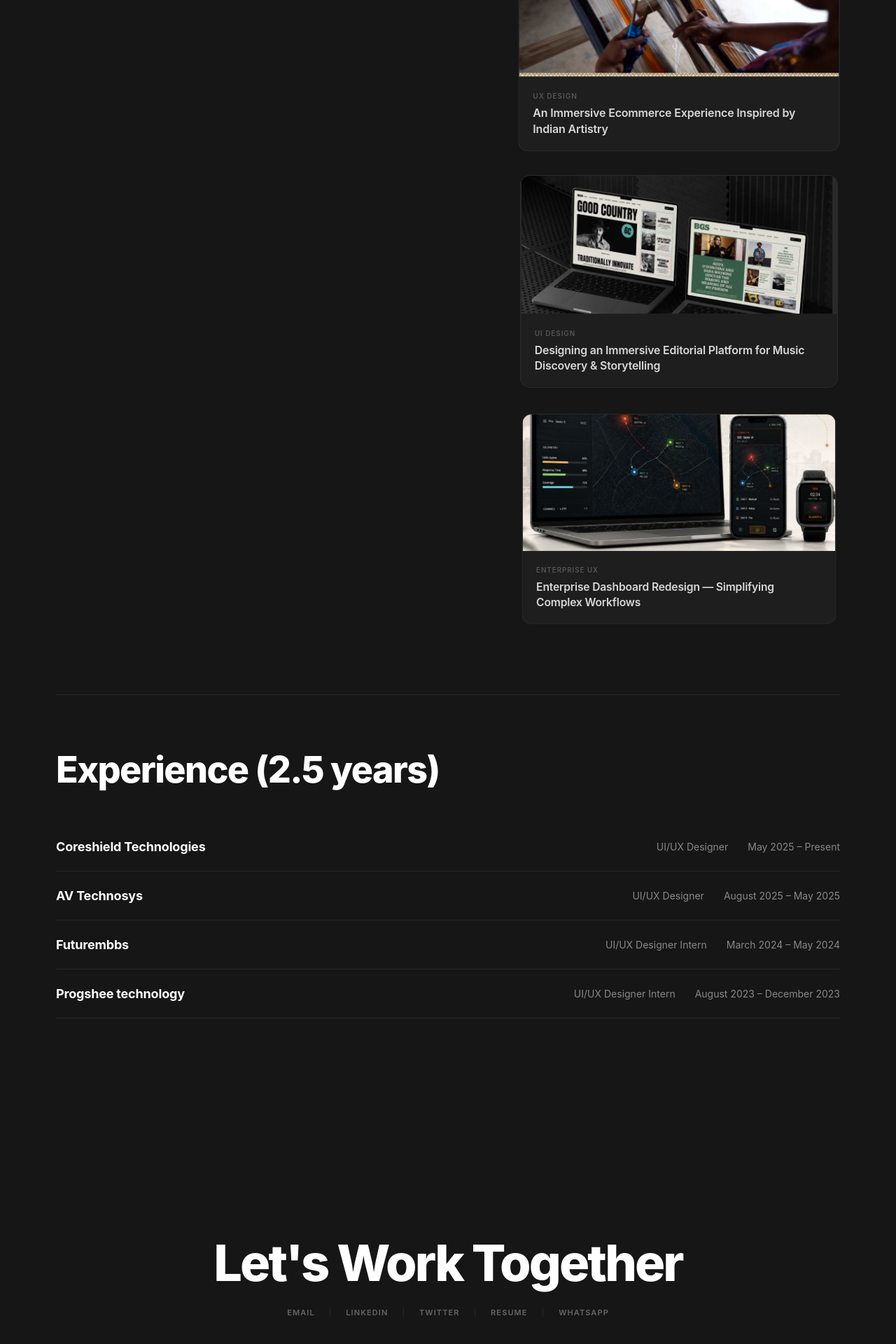
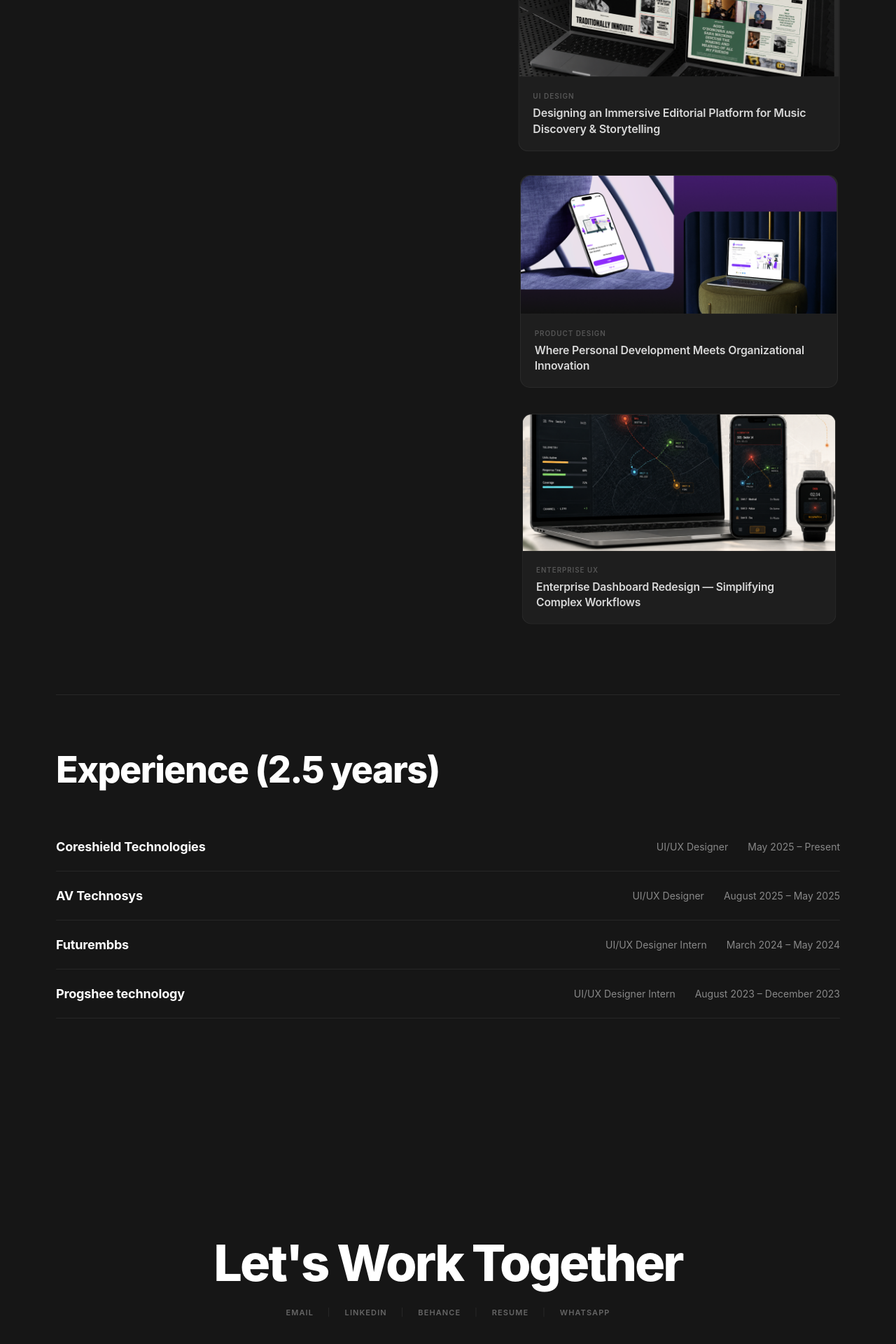
Before and after one commit to kunalgoyal007/Portfolio, a React (Vite) app: page / in a window 1280 px wide. Shown: the part 1367-3287 px from the top of the page at 70% size. Built offline with nearby package versions, Linux system fonts and the light colour scheme.

Commit message:
Reorder selected work cards and swap Twitter for Behance

```diff
--- a/src/components/Contact.jsx
+++ b/src/components/Contact.jsx
@@ -5,7 +5,7 @@ import { fadeUp, stagger, viewportOnce } from '../lib/motion'
 const LINKS = [
   { label: 'Email', href: 'mailto:kgoyal0302@gmail.com' },
   { label: 'LinkedIn', href: 'https://www.linkedin.com/in/kunal-goyal-164594216/' },
-  { label: 'Twitter', href: 'https://x.com/kunalgoyal8005' },
+  { label: 'Behance', href: 'https://www.behance.net/kunalgoyal5' },
   { label: 'Resume', href: 'https://drive.google.com/file/d/19NOEwRvvDMYd383Qso-3zwTxENYVMsvs/view?usp=sharing' },
   { label: 'Whatsapp', href: 'https://wa.me/918005733551' },
 ]
--- a/src/components/SelectedWork.jsx
+++ b/src/components/SelectedWork.jsx
@@ -4,13 +4,6 @@ import styles from './SelectedWork.module.css'
 import { fadeUp, stagger, viewportOnce } from '../lib/motion'
 
 const PROJECTS = [
-  {
-    id: 1,
-    image: '/images/selectedimage1.jpg',
-    title: 'Where Personal Development Meets Organizational Innovation',
-    tag: 'Product Design',
-    href: '/seletecdwork1.html',
-  },
   {
     id: 2,
     image: '/images/selectedimage2.jpg',
@@ -24,6 +17,13 @@ const PROJECTS = [
     title: 'Designing an Immersive Editorial Platform for Music Discovery & Storytelling',
     tag: 'UI Design',
     href: '/selectedwork3.html',
+  },
+  {
+    id: 1,
+    image: '/images/selectedimage1.jpg',
+    title: 'Where Personal Development Meets Organizational Innovation',
+    tag: 'Product Design',
+    href: '/seletecdwork1.html',
   },
   {
     id: 4,
```
